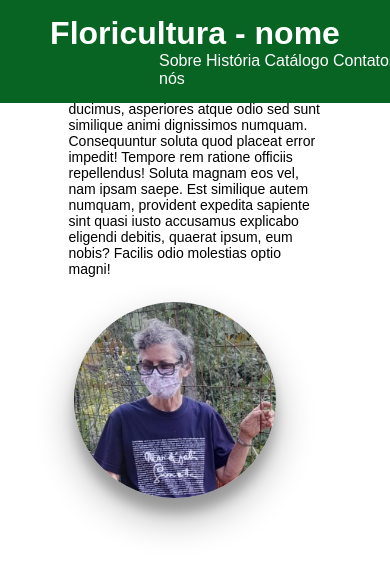
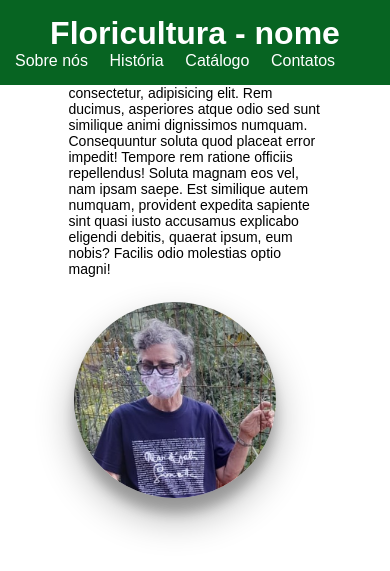
Before and after one commit to cristianoepifanio/Floricultura, a PHP site: page / in a window 390 px wide. Shown: the top 571 px of the page. Run offline with PHP 8.4, Linux system fonts and the light colour scheme; some libraries are stand-ins or nearby versions.

Commit message:
Update responsivo.css

```diff
--- a/style/responsivo.css
+++ b/style/responsivo.css
@@ -27,7 +27,7 @@
 }
 @media screen and (max-width: 1000px){
     nav{
-        width: 20%;
+        width: 100%;
     }
     .paragrafo-foto{
         display: flex;
```
